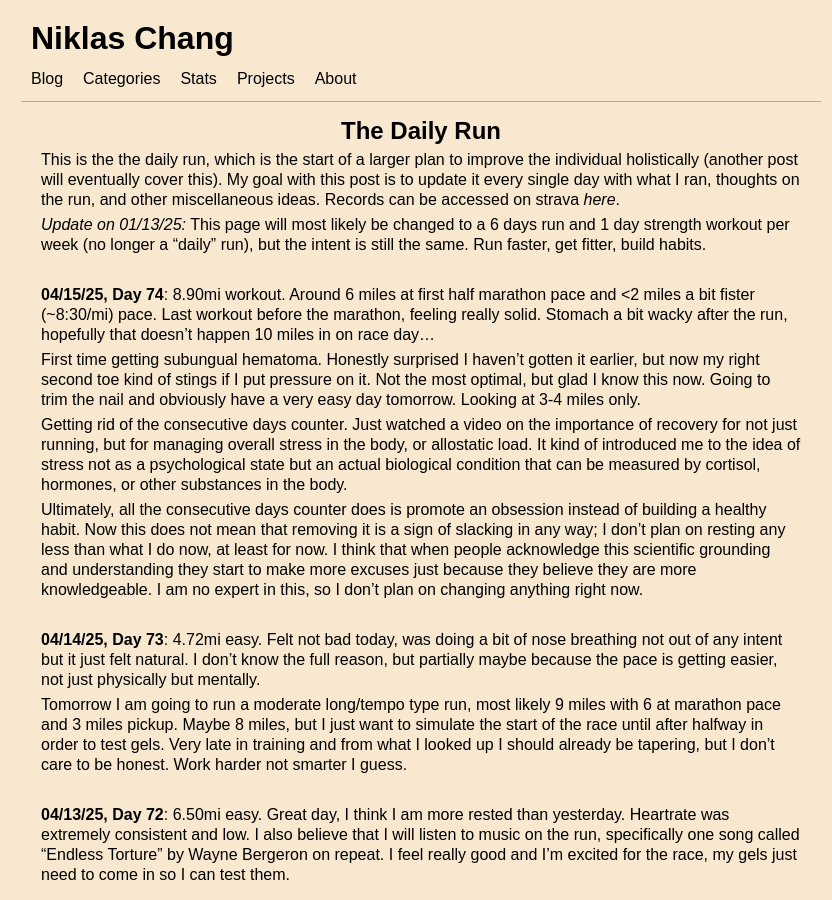
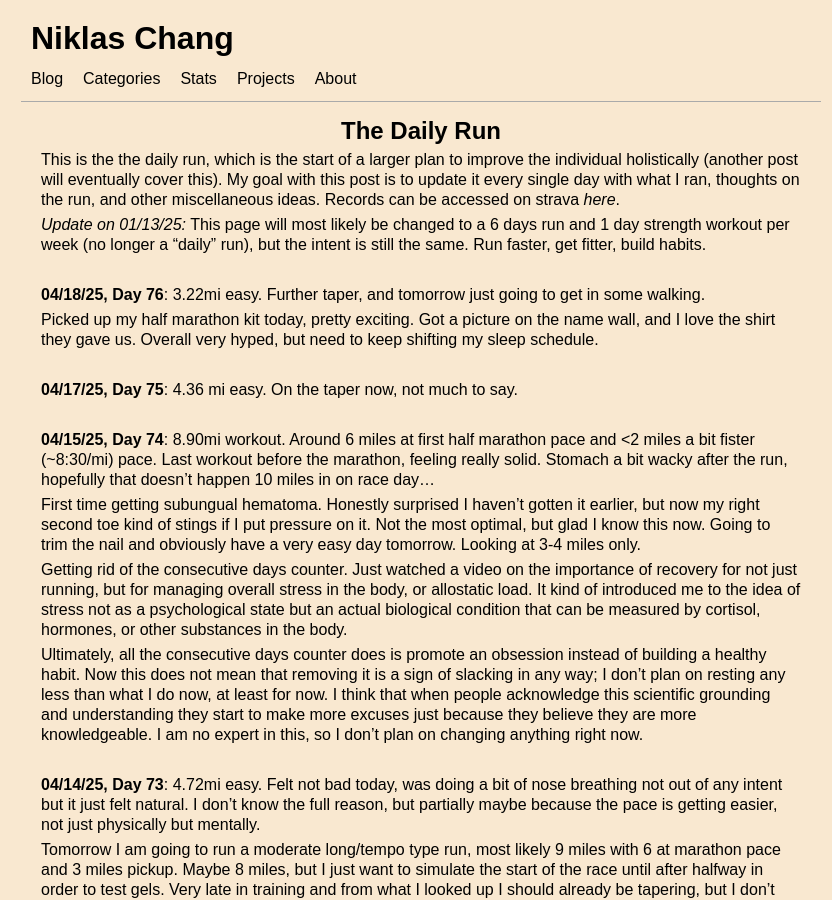
Before and after one commit to Niklichang/niklichang.github.io, a Jekyll site: the page built from _posts/2024-12-02-the-daily-run.md, in a window 1280 px wide and 900 px high. Shown: the whole window, without its empty margins (219-1051 px from the left). Built offline with Jekyll 4.4.1, drawn with Linux system fonts in a browser that asks for light colours; some web fonts are replaced.

Commit message:
banmalasong prep

```diff
--- a/_posts/2024-12-02-the-daily-run.md
+++ b/_posts/2024-12-02-the-daily-run.md
@@ -8,6 +8,16 @@ categories: [Running]
 This is the the daily run, which is the start of a larger plan to improve the individual holistically (another post will eventually cover this). My goal with this post is to update it every single day with what I ran, thoughts on the run, and other miscellaneous ideas. Records can be accessed on strava *[here](https://www.strava.com/athletes/117513725)*.
 
 *Update on 01/13/25:* This page will most likely be changed to a 6 days run and 1 day strength workout per week (no longer a "daily" run), but the intent is still the same. Run faster, get fitter, build habits.
+
+<br/>
+
+**04/18/25, Day 76**: 3.22mi easy. Further taper, and tomorrow just going to get in some walking.
+
+Picked up my half marathon kit today, pretty exciting. Got a picture on the name wall, and I love the shirt they gave us. Overall very hyped, but need to keep shifting my sleep schedule.
+
+<br/>
+
+**04/17/25, Day 75**: 4.36 mi easy. On the taper now, not much to say.
 
 <br/>
 
```
